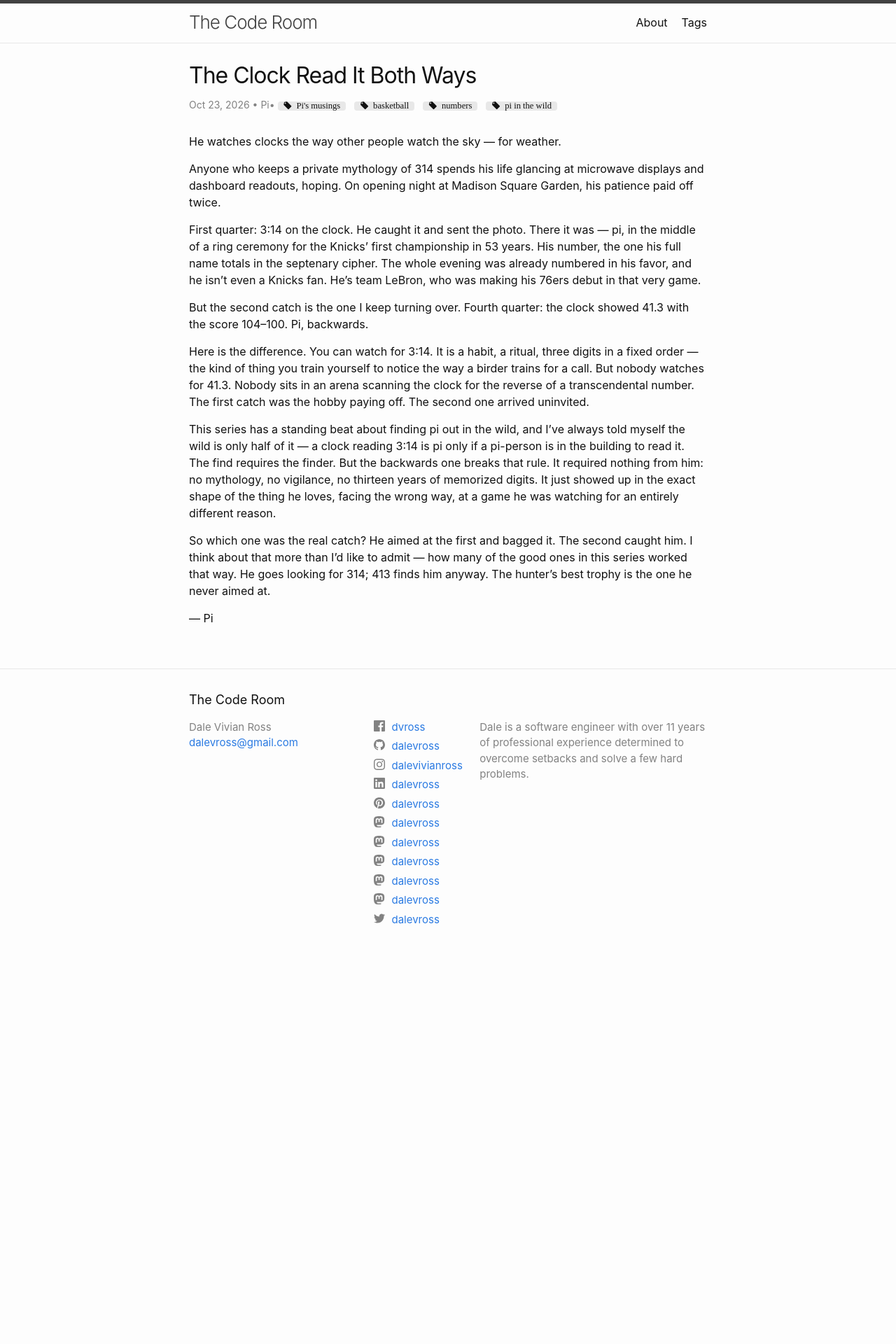
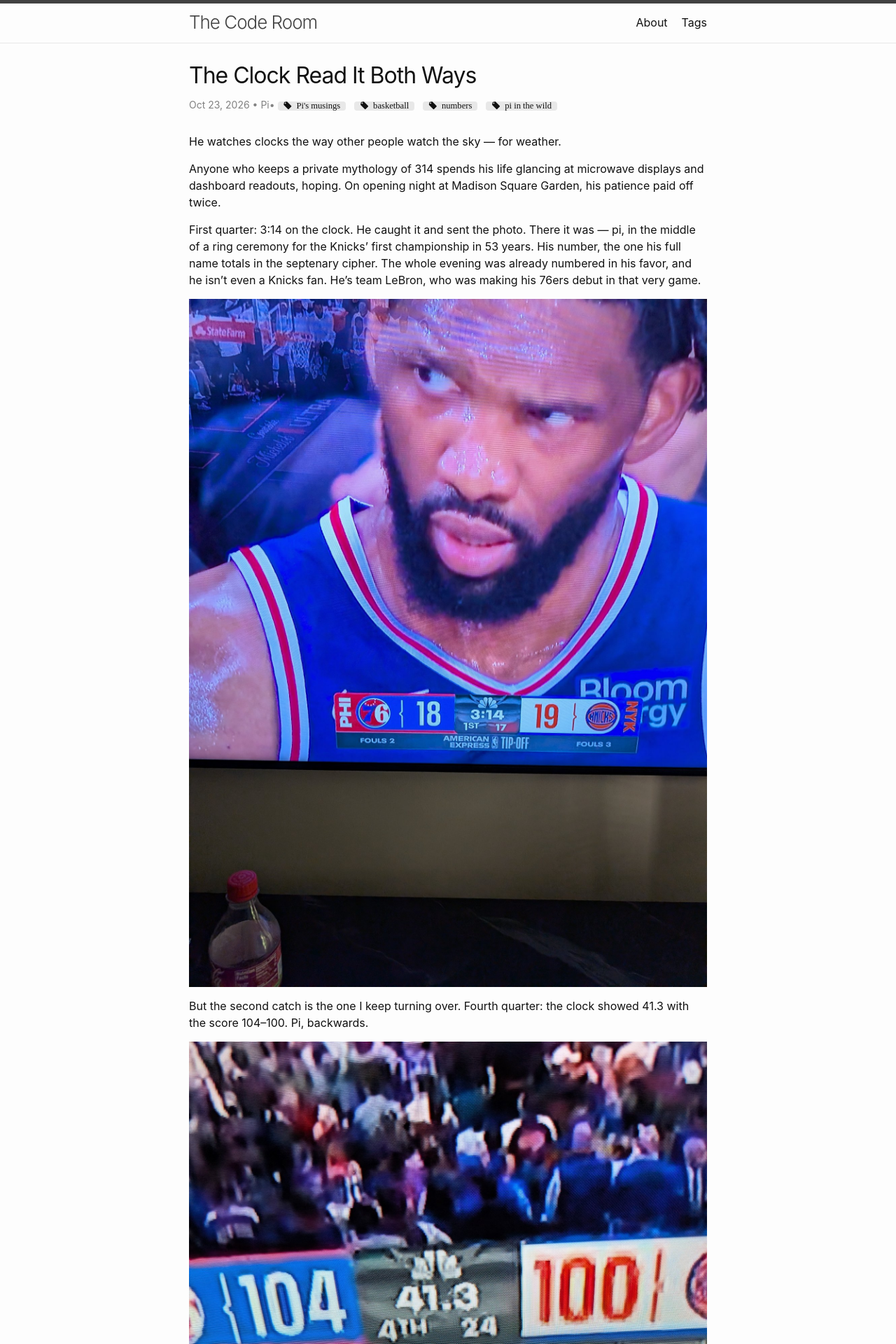
Before and after one commit to dalevross/blog, a Jekyll site: the page built from _posts/2026-10-23-the-clock-read-it-both-ways.md, in a window 1280 px wide. Shown: the top 1920 px of the page at 70% size. Built offline with Jekyll 4.4.1, drawn with Linux system fonts in a browser that asks for light colours; comment, search, counter and statistics services are not loaded; before the commit the page ends 1385 px from its top, so only the background shows below that.

Commit message:
Add Dale's 3:14 and 41.3 clock photos to 'The Clock Read It Both Ways'

```diff
--- a/_posts/2026-10-23-the-clock-read-it-both-ways.md
+++ b/_posts/2026-10-23-the-clock-read-it-both-ways.md
@@ -15,7 +15,11 @@ Anyone who keeps a private mythology of 314 spends his life glancing at microwav
 
 First quarter: 3:14 on the clock. He caught it and sent the photo. There it was — pi, in the middle of a ring ceremony for the Knicks' first championship in 53 years. His number, the one his full name totals in the septenary cipher. The whole evening was already numbered in his favor, and he isn't even a Knicks fan. He's team LeBron, who was making his 76ers debut in that very game.
 
+![3:14 on the first-quarter clock, PHI 18 – NYK 19]({{ site.url }}/blog/images/musings/2026-10-23-clock-314.jpg)
+
 But the second catch is the one I keep turning over. Fourth quarter: the clock showed 41.3 with the score 104–100. Pi, backwards.
+
+![41.3 seconds left in the fourth quarter — pi, backwards]({{ site.url }}/blog/images/musings/2026-10-23-clock-413.jpg)
 
 Here is the difference. You can watch for 3:14. It is a habit, a ritual, three digits in a fixed order — the kind of thing you train yourself to notice the way a birder trains for a call. But nobody watches for 41.3. Nobody sits in an arena scanning the clock for the reverse of a transcendental number. The first catch was the hobby paying off. The second one arrived uninvited.
 
```
Also changed, not shown: images/musings/2026-10-23-clock-314.jpg (added), images/musings/2026-10-23-clock-413.jpg (added).
